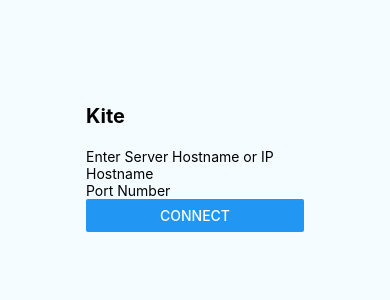
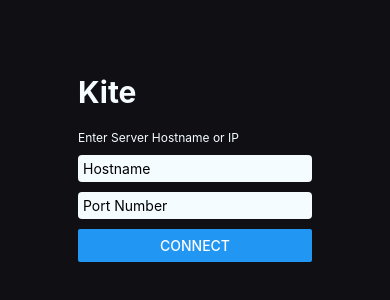
Before and after one commit to onnenon/kite_native, a React Native app: screen / in a window 390 px wide. Shown: the part 254-554 px from the top of the page. Built offline with nearby package versions, Linux system fonts and the light colour scheme.

Commit message:
Formatting Changes, refactor

```diff
--- a/index.js
+++ b/index.js
@@ -3,7 +3,7 @@
  */
 
 import { AppRegistry } from "react-native";
-import App from "./App";
+import App from "./src/App";
 import { name as appName } from "./app.json";
 
 AppRegistry.registerComponent(appName, () => App);
--- a/package.json
+++ b/package.json
@@ -10,8 +10,8 @@
     "codecov": "^3.5.0",
     "react": "16.8.3",
     "react-native": "0.59.9",
-    "realm": "^3.0.0-beta.1",
-    "redux-saga": "^1.0.3",
+    "realm": "^3.0.0-beta.2",
+    "redux-saga": "^1.0.5",
     "tslint": "^5.18.0"
   },
   "devDependencies": {
--- a/App.tsx
+++ b/src/App.tsx
@@ -11,9 +11,10 @@
 import React, { Component } from "react";
 import { Platform, StyleSheet, Text, View } from "react-native";
 
-import Connect from "./src/components/connect/Connect";
+import Colors from "./colors";
+import Connect from "./components/connect/Connect";
 
-interface Props { }
+interface Props {}
 export default class App extends Component<Props> {
   render() {
     return (
@@ -29,7 +30,7 @@
     flex: 1,
     justifyContent: "center",
     alignItems: "center",
-    backgroundColor: "#F5FCFF"
+    backgroundColor: Colors.darkGrey
   },
   welcome: {
     fontSize: 20,
--- /dev/null
+++ b/src/colors.tsx
@@ -0,0 +1,6 @@
+const Colors = {
+  darkGrey: "#0F0F14",
+  offWhite: "#F5FCFF"
+};
+
+export default Colors;
--- a/src/components/connect/Connect.tsx
+++ b/src/components/connect/Connect.tsx
@@ -1,5 +1,7 @@
 import React, { Component } from "react";
 import { Text, View, TextInput, Button, StyleSheet } from "react-native";
+
+import Colors from "../../colors";
 
 export default class Connect extends Component {
   state = {
@@ -17,15 +19,17 @@
 
   render() {
     return (
-      <View>
+      <View style={styles.body}>
         <Text style={styles.heading}>Kite</Text>
-        <Text>Enter Server Hostname or IP</Text>
+        <Text style={styles.info}>Enter Server Hostname or IP</Text>
         <TextInput
+          style={styles.input}
           placeholder="Hostname"
           onChangeText={host => this.updateHost(host)}
           keyboardType={"url"}
         />
         <TextInput
+          style={styles.input}
           placeholder="Port Number"
           onChangeText={port => this.updatePort(port)}
           keyboardType={"number-pad"}
@@ -37,15 +41,26 @@
 }
 
 const styles = StyleSheet.create({
+  body: {
+    backgroundColor: Colors.darkGrey,
+    width: "60%"
+  },
   heading: {
-    fontSize: 20,
+    fontSize: 30,
     fontWeight: "bold",
-    paddingBottom: 20
+    paddingBottom: 20,
+    color: Colors.offWhite
   },
   input: {
-    borderColor: "#2d2d2d",
-    borderWidth: 0.5,
     borderRadius: 4,
-    paddingVertical: 5
+    padding: 5,
+    marginBottom: 10,
+    backgroundColor: Colors.offWhite,
+    fontSize: 14
+  },
+  info: {
+    fontSize: 12,
+    paddingBottom: 10,
+    color: Colors.offWhite
   }
 });
```
Also changed, not shown: 2 other files (tests, documents, lock files or other folders).
